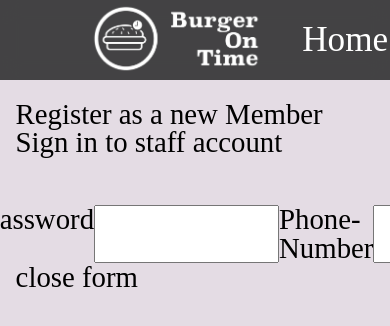
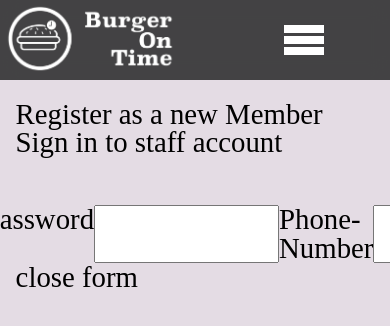
Before and after one commit to pourgosh/Project-Reastaurant-App-Frontend, a React (Vite) app: page /staff/registration in a window 390 px wide. Shown: the top 326 px of the page. Built offline with nearby package versions, Linux system fonts and the light colour scheme; no server answers; a web font is replaced by a local one.

Commit message:
implement responsivness on navbar component

```diff
--- a/src/components/Navbar/NavBar.jsx
+++ b/src/components/Navbar/NavBar.jsx
@@ -10,7 +10,7 @@ import NavItem from "./components/NavItem";
 const NavBar = () => {
   const [showForm, setShowForm] = useState(false);
   const [formType, setFormType] = useState("");
-
+  const [navBurger, setNavBurger] = useState(false);
   // eslint-disable-next-line no-unused-vars
   const [cookies, setCookies] = useCookies("access_token");
 
@@ -27,77 +27,12 @@ const NavBar = () => {
     location.reload();
   };
 
+  const controlNavBurger = () => {
+    setNavBurger(!navBurger);
+  };
+
   return (
     <>
-      {/* {!storageToken ? (
-        <div className="navbarWrapper">
-          <div className="navbarImgContainer">
-            <img
-              src={logo}
-              onClick={() => {
-                navigate("/");
-                console.log("yoyo");
-              }}
-            />
-          </div>
-          <div className="navbarLinks">
-            <Link to="/">Home</Link>
-            <Link to="/make-reservation">Reservation</Link>
-            <section
-              className="loginSection"
-              onClick={() => {
-                setShowForm(true);
-                setFormType("login");
-              }}
-            >
-              <p>Login</p>
-            </section>
-            <section
-              className="navSection"
-              style={{
-                backgroundImage: `url(${signupBg})`,
-                backgroundSize: "cover",
-                backgroundRepeat: "no-repeat",
-              }}
-              onClick={() => {
-                setShowForm(true);
-                setFormType("signup");
-              }}
-            >
-              <p>Sign up</p>
-            </section>
-          </div>
-        </div>
-      ) : (
-        <div className="loginNavbarWrapper">
-          <div className="navbarImgContainer">
-            <img
-              src={logo}
-              onClick={() => {
-                navigate("/");
-                console.log("yoyo");
-              }}
-            />
-          </div>
-          <div className="navbarLinks">
-            <Link to="/">Home</Link>
-            <Link to="/make-reservation">Reservation</Link>
-            <section
-              className="logoutSection"
-              style={{
-                backgroundImage: `url(${signupBg})`,
-                backgroundSize: "cover",
-                backgroundRepeat: "no-repeat",
-              }}
-              onClick={logout}
-            >
-              <p>Log Out</p>
-            </section>
-          </div>
-        </div>
-      )}
-      {showForm && <AuthForm formType={formType} setShowForm={setShowForm} />} */}
-      {/**/}
       <div className="navWrapper">
         <div className="navInnerWrapper">
           <div className="imageWrapper">
@@ -135,6 +70,63 @@ const NavBar = () => {
               </>
             )}
           </div>
+
+          <div className="burgerMenuContainer">
+            <div className="burgerMenuBtnContainer">
+              <div className="burgerMenuBtn" onClick={controlNavBurger}>
+                <span
+                  style={{
+                    width: "40px",
+                    height: "8px",
+                    backgroundColor: "white",
+                  }}
+                ></span>
+                <span
+                  style={{
+                    width: "40px",
+                    height: "8px",
+                    backgroundColor: "white",
+                  }}
+                ></span>
+                <span
+                  style={{
+                    width: "40px",
+                    height: "8px",
+                    backgroundColor: "white",
+                  }}
+                ></span>
+              </div>
+            </div>
+            {navBurger && (
+              <div className="burgerMenuItems">
+                <NavItem to={"/"} />
+                <NavItem to={"make-reservation"} label="Reservation" />
+
+                {!storageToken ? (
+                  <>
+                    <NavItem
+                      label="Sign Up"
+                      onClick={() => {
+                        setFormType("signup");
+                        setShowForm(true);
+                      }}
+                    />
+                    <NavItem
+                      label="Login"
+                      onClick={() => {
+                        setFormType("login");
+                        setShowForm(true);
+                      }}
+                    />
+                  </>
+                ) : (
+                  <>
+                    <NavItem label="Logout" onClick={logout} />
+                  </>
+                )}
+              </div>
+            )}
+          </div>
         </div>
       </div>
       {showForm && <AuthForm formType={formType} setShowForm={setShowForm} />}
--- a/src/components/Navbar/components/NavItem/styles.css
+++ b/src/components/Navbar/components/NavItem/styles.css
@@ -1,12 +1,11 @@
 .navItem {
   display: flex;
-  flex: 1;
+  width: 100%;
+  height: 50px;
   justify-content: center;
   align-items: center;
   text-decoration: none;
   color: white;
-  padding-left: 2em;
-  padding-right: 2em;
 }
 
 .navItem:hover {
@@ -15,6 +14,6 @@
 }
 
 .navItemLinkText {
-  font-size: 2.2em;
+  font-size: 2em;
   white-space: nowrap;
 }
--- a/src/components/Navbar/navbar.css
+++ b/src/components/Navbar/navbar.css
@@ -115,8 +115,6 @@
 .navInnerWrapper {
   height: 80px;
   display: flex;
-  padding-left: 86px;
-  padding-right: 86px;
 }
 
 .imageWrapper {
@@ -127,6 +125,58 @@
   cursor: pointer;
 }
 .navGroupWrapper {
+  display: none;
+}
+.burgerMenuContainer {
+  position: relative;
+  align-items: center;
+  justify-content: center;
+  min-width: 230px;
   display: flex;
-  flex: 1;
+  flex-direction: column;
+  gap: 15px;
 }
+.burgerMenuBtnContainer {
+  position: absolute;
+  top: 25px;
+  right: 90px;
+}
+.burgerMenuBtn {
+  display: flex;
+  gap: 3px;
+  flex-direction: column;
+  align-items: center;
+  justify-content: center;
+}
+.burgerMenuItems {
+  position: absolute;
+  top: 80px;
+  right: 15px;
+  display: flex;
+  flex-direction: column;
+  align-items: center;
+  padding: 40px 0;
+  background-color: rgba(29, 30, 30, 0.977);
+  width: 200px;
+  box-shadow: 5px 5px 22px black;
+}
+@media (min-width: 1000px) {
+  .navGroupWrapper {
+    display: flex;
+    flex: 1;
+  }
+  .navGroupWrapper {
+    display: flex;
+    align-items: center;
+    flex: 1;
+  }
+  .navInnerWrapper {
+    height: 80px;
+    display: flex;
+    padding-left: 86px;
+    padding-right: 86px;
+  }
+  .burgerMenuContainer {
+    display: none;
+  }
+}
```
